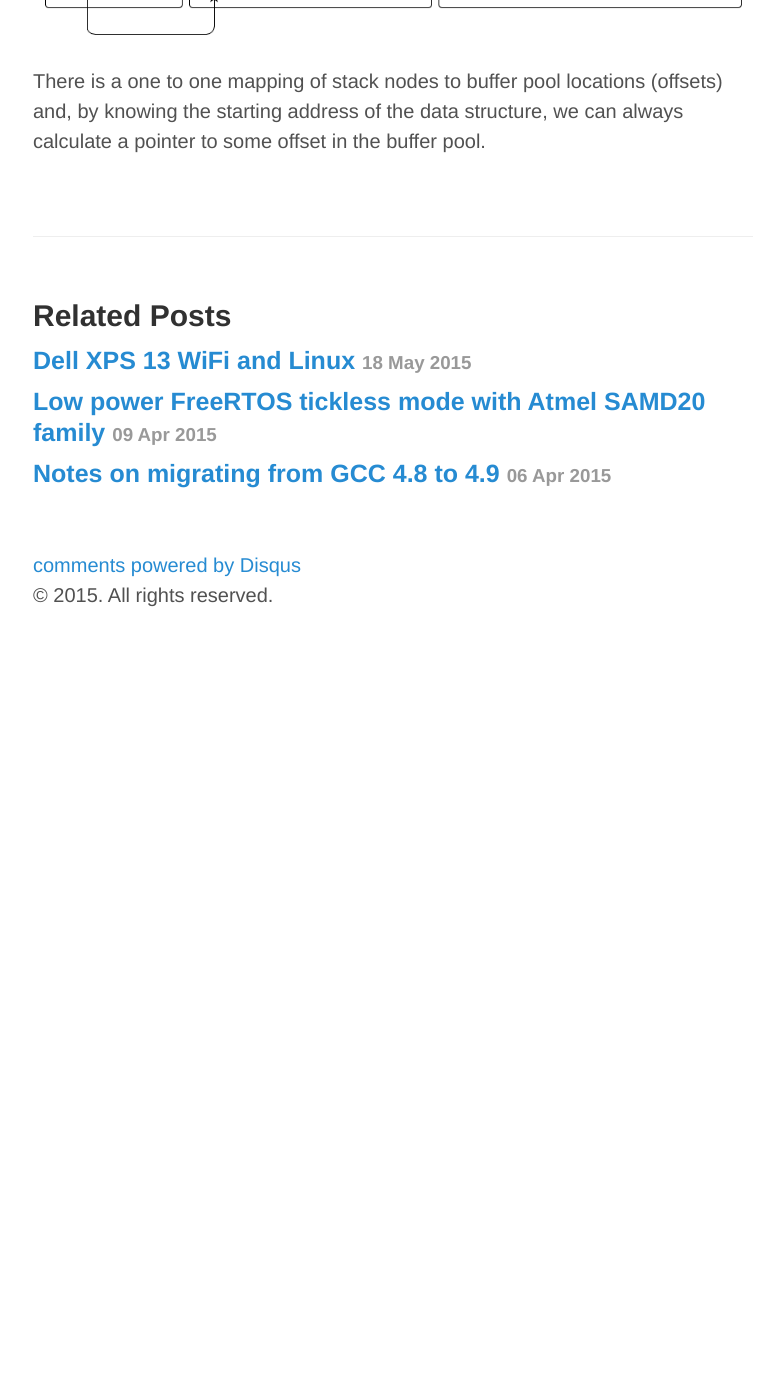
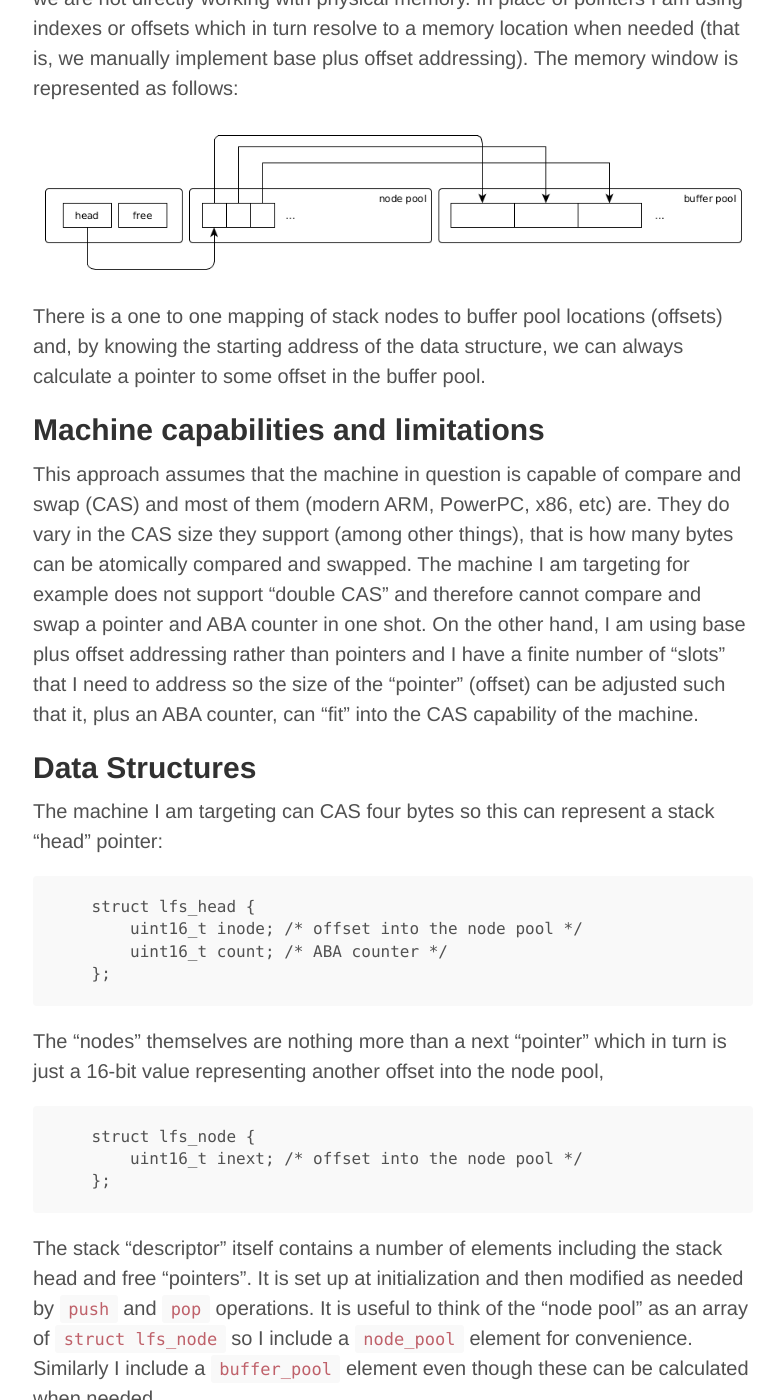
Before and after one commit to yurovsky/yurovsky.github.io, a Jekyll site: the page built from _posts/2015-06-04-lockfree-ipc.md, in a window 1280 px wide and 1400 px high, scrolled down 1800 px. Shown: the whole window, without its empty margins (247-1026 px from the left). Built offline with Jekyll 4.4.1, drawn with Linux system fonts in a browser that asks for light colours; Markdown is read by kramdown in place of the engine named in the settings; comment, search, counter and statistics services are not loaded; before the commit the page ends 2430 px from its top, so only the background shows below that; some of the changed text lies outside the part shown.

Commit message:
more ipc

```diff
--- a/_posts/2015-06-04-lockfree-ipc.md
+++ b/_posts/2015-06-04-lockfree-ipc.md
@@ -7,8 +7,16 @@
 more real-time threads to communicate with other processes on the system. The
 use case is single producer with single consumer per IPC channel.
 
+The real-time requirements of the application (this runs on a kernel with the
+PREEMPT RT patch set applied) requires that the IPC channel is lock-free and
+presents minimal overhead. That is, a real-time producer thread or process must
+be able to quickly write something and keep executing without locking or
+context switches.
+
+## Shared Memory
+
 There are several ways of implementing IPC in Linux and I chose the simple
-POSIX shared memory approach:
+POSIX shared memory approach to represent IPC "channels":
 1. One process (the producer) creates a POSIX shared memory object and sizes it
 according to the IPC API contract.
 2. Another process (the consumer) opens this shared memory object.
@@ -18,12 +26,13 @@
 
 ![shared memory](/assets/lfs_proc.png)
 
-We then need a data structure such as a stack or queue that both processes can
+## Stack Structure
+
+We then need a data structure such as a stack or list that both processes can
 use to move data around in this window and this in turn cannot be dynamically
 allocated (instead is mapped into the window) and we cannot pass around
 pointers since each process sees the same window in its own address space. In
-addition, the data structure must support concurrent access without expensive
-operations such as locking.
+addition, the data structure must support concurrent access.
 
 The approach I took involves placing the data structure itself (or the
 "management" portion) into the start of the shared window, followed by a buffer
@@ -52,3 +61,71 @@
 There is a one to one mapping of stack nodes to buffer pool locations (offsets)
 and, by knowing the starting address of the data structure, we can always
 calculate a pointer to some offset in the buffer pool.
+
+## Machine capabilities and limitations
+
+This approach assumes that the machine in question is capable of compare and
+swap (CAS) and most of them (modern ARM, PowerPC, x86, etc) are.  They do vary
+in the CAS size they support (among other things), that is how many bytes can
+be atomically compared and swapped.  The machine I am targeting for example does
+not support "double CAS" and therefore cannot compare and swap a pointer and
+ABA counter in one shot.  On the other hand, I am using base plus offset
+addressing rather than pointers and I have a finite number of "slots" that I
+need to address so the size of the "pointer" (offset) can be adjusted such that
+it, plus an ABA counter, can "fit" into the CAS capability of the machine.
+
+## Data Structures
+
+The machine I am targeting can CAS four bytes so this can represent a stack
+"head" pointer:
+
+        struct lfs_head {
+            uint16_t inode; /* offset into the node pool */
+            uint16_t count; /* ABA counter */
+        };
+
+The "nodes" themselves are nothing more than a next "pointer" which in turn is
+just a 16-bit value representing another offset into the node pool,
+
+        struct lfs_node {
+            uint16_t inext; /* offset into the node pool */
+        };
+
+The stack "descriptor" itself contains a number of elements including the stack
+head and free "pointers".  It is set up at initialization and then modified as
+needed by `push` and `pop` operations.  It is useful to think of the "node pool"
+as an array of `struct lfs_node` so I include a `node_pool` element for
+convenience.  Similarly I include a `buffer_pool` element even though these can
+be calculated when needed.
+
+        typedef struct {
+            struct lfs_node *node_pool; /* Location of nodes */
+            void *buffer_pool; /* Location of data buffers */
+            size_t depth; /* Number of nodes (and corresponding data buffers) */
+            size_t data_nb; /* Size of each data buffer, in bytes */
+            _Atomic struct lfs_head shead, sfree; /* stack and free stack */
+            _Atomic size_t size; /* Number of nodes on the stack */
+        } lfs_t;
+
+## API
+
+The lockfree stack (LFS) itself must be initialized and this in turn needs to
+know where the descriptor is, the desired stack depth, and how big the buffers
+in the buffer pool are (the latter is used to calculate data pointers from the
+internally managed offsets).
+
+        void lfs_init(lfs_t *lfs, size_t depth, size_t data_nb);
+
+From there, arbitrary data can be pushed to the stack as long as there are one
+or more free nodes.  The data is copied into the corresponding buffer and the
+size is known from initialization time.
+
+        bool lfs_push(lfs_t *lfs, void *value);
+
+Data can be popped off the stack as well:
+
+        void *lfs_pop(lfs_t *lfs);
+
+And the number of nodes on the stack is tracked and available:
+
+        size_t lfs_size(lfs_t *lfs);
```
